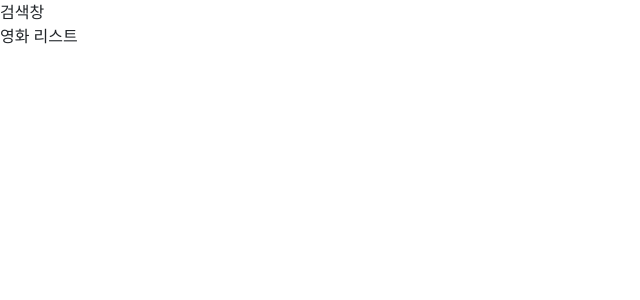
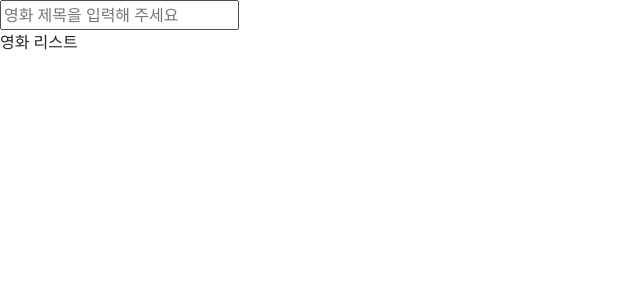
Before and after one commit to yeonsu00/nasa-restapi-react, a React (Create React App) app: page / in a window 1280 px wide. Shown: the top 300 px of the page, without its empty margins (0-640 px from the left). Built offline with nearby package versions, Linux system fonts and the light colour scheme.

Commit message:
검색창 input 추가

```diff
--- a/src/component/List.js
+++ b/src/component/List.js
@@ -3,7 +3,7 @@ import '../App.css';
 import 'bootstrap/dist/css/bootstrap.min.css';
 import { HashRouter, Route } from 'react-router-dom';
 
-function List() {
+const List = () => {
   return (
     <div>
         영화 리스트
--- a/src/component/Search.js
+++ b/src/component/Search.js
@@ -2,13 +2,30 @@ import logo from '../logo.svg';
 import '../App.css';
 import 'bootstrap/dist/css/bootstrap.min.css';
 import { HashRouter, Route } from 'react-router-dom';
+import { useState } from 'react';
 
-function Search() {
-  return (
-    <div>
-        검색창
-    </div>
-  );
+const Search = () => {
+    const [search, setSearch] = useState("");
+    const onChange = (e) => {
+        setSearch(e.target.value)
+    }
+
+    return (
+        <div>
+            <input type="text" value={search} onChange={onChange} placeholder="영화 제목을 입력해 주세요" />
+        </div>
+        // <div class="input-group mb-3">
+        //     <button class="btn btn-outline-secondary dropdown-toggle" type="button" data-bs-toggle="dropdown" aria-expanded="false">Dropdown</button>
+        //     <ul class="dropdown-menu">
+        //         <li><a class="dropdown-item" href="#">Action</a></li>
+        //         <li><a class="dropdown-item" href="#">Another action</a></li>
+        //         <li><a class="dropdown-item" href="#">Something else here</a></li>
+        //         <li><hr class="dropdown-divider"></li>
+        //         <li><a class="dropdown-item" href="#">Separated link</a></li>
+        //     </ul>
+        //     <input type="text" class="form-control" aria-label="Text input with dropdown button" value={search} onChange={onChange}>
+        // </div>
+    );
 }
 
 export default Search;
```
